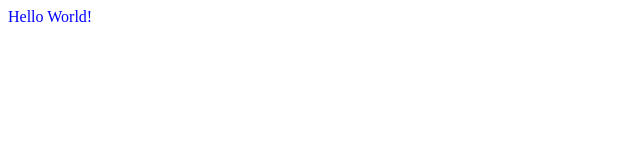
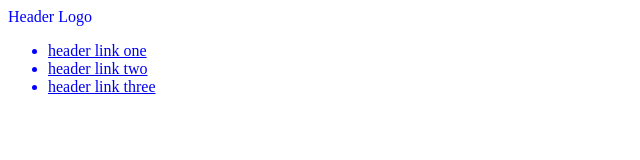
Before and after one commit to rohith-legend/landing-page, a plain HTML site: page index.html in a window 1280 px wide. Shown: the whole page, without its empty margins (0-640 px from the left). Drawn offline with Linux system fonts and the light colour scheme.

Commit message:
Added structure of header Header div and a main container div has been added.

```diff
--- a/index.html
+++ b/index.html
@@ -6,6 +6,15 @@
         <link rel="stylesheet" href="./style.css">
     </head>
     <body>
-        Hello World!
+        <div class="container">
+            <div class="header">
+                <div class="left-text">Header Logo</div>
+                <ul class="links">
+                    <li><a href="#">header link one</a></li>
+                    <li><a href="#">header link two</a></li>
+                    <li><a href="#">header link three</a></li>
+                </ul>
+            </div>
+        </div>
     </body>
 </html>
```
